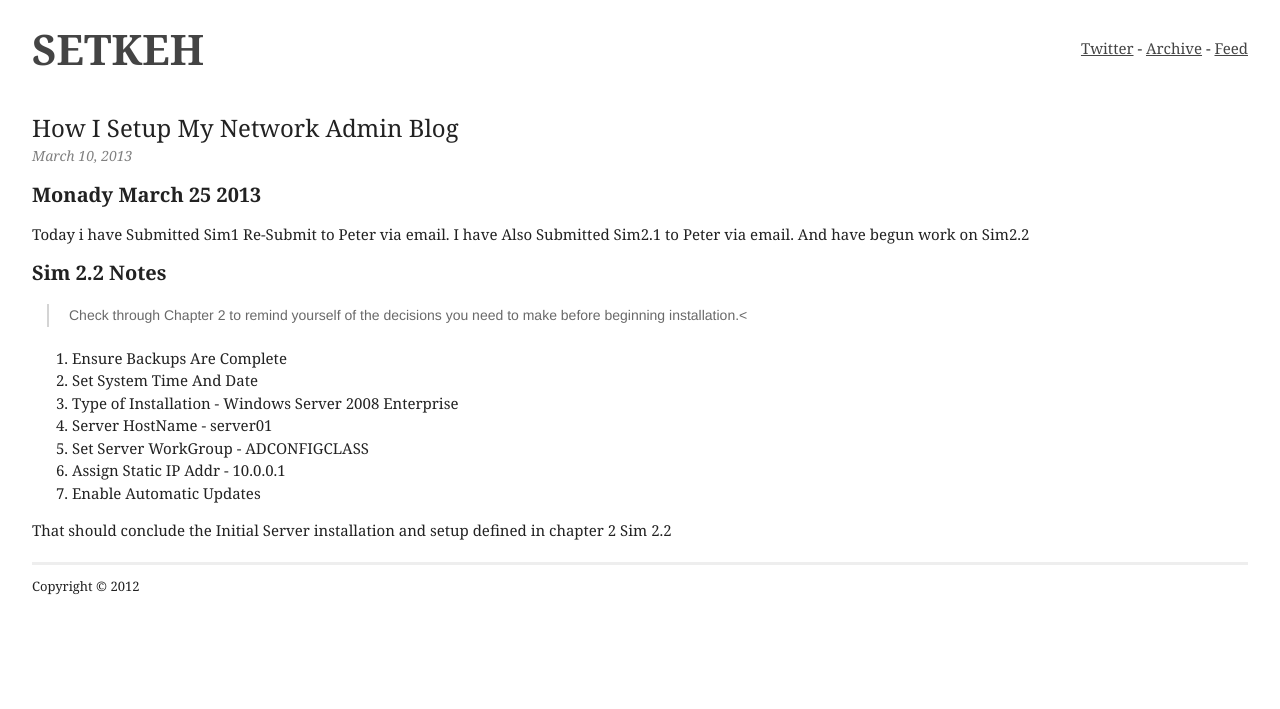
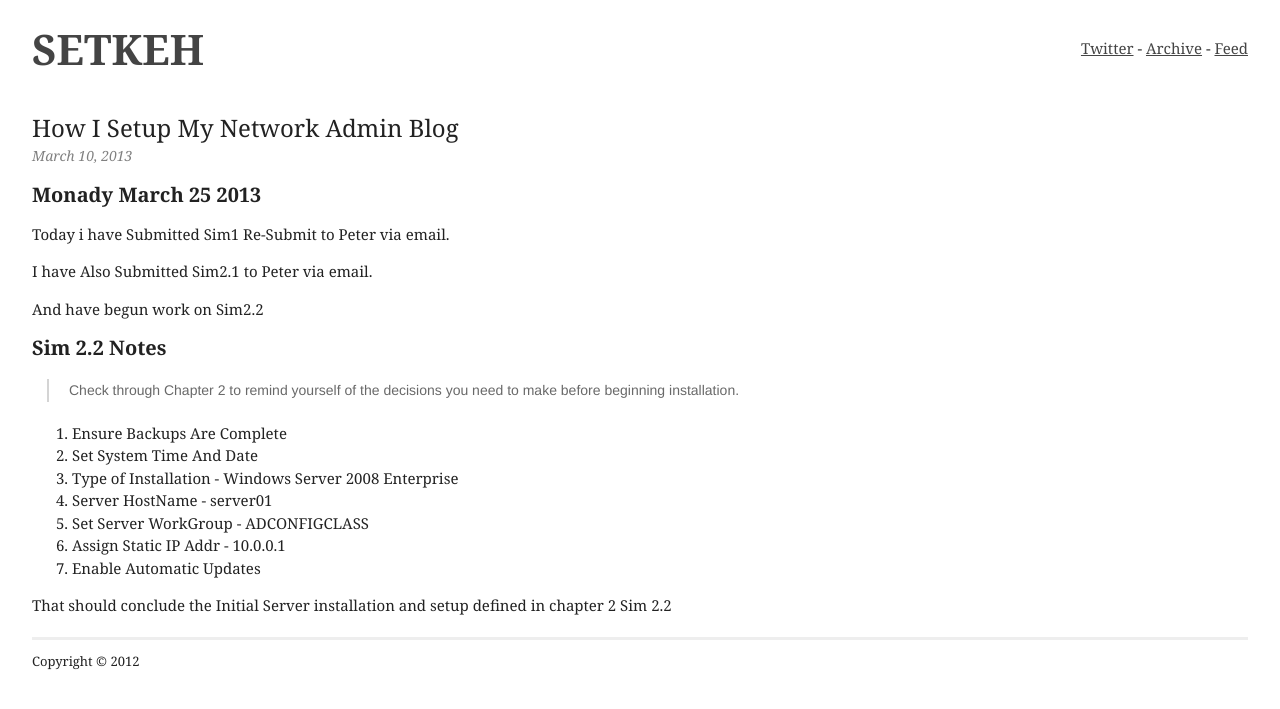
Before and after one commit to setkeh/tafe-blog, a Jekyll site: the page built from _posts/2013-03-10-post1.md, in a window 1280 px wide. Shown: the top 709 px of the page. Built offline with Jekyll 4.4.1, drawn with Linux system fonts in a browser that asks for light colours; some web fonts are replaced; Markdown is read by kramdown in place of the engine named in the settings.

Commit message:
Mon Mar 25 2013

```diff
--- a/_posts/2013-03-10-post1.md
+++ b/_posts/2013-03-10-post1.md
@@ -8,13 +8,15 @@ Monady March 25 2013
 --------------------
 
 Today i have Submitted Sim1 Re-Submit to Peter via email.
+
 I have Also Submitted Sim2.1 to Peter via email.
+
 And have begun work on Sim2.2
 
 Sim 2.2 Notes
 -------------
 
->Check through Chapter 2 to remind yourself of the decisions you need to make before beginning installation.<
+>Check through Chapter 2 to remind yourself of the decisions you need to make before beginning installation.
 
 1. Ensure Backups Are Complete
 2. Set System Time And Date
```
